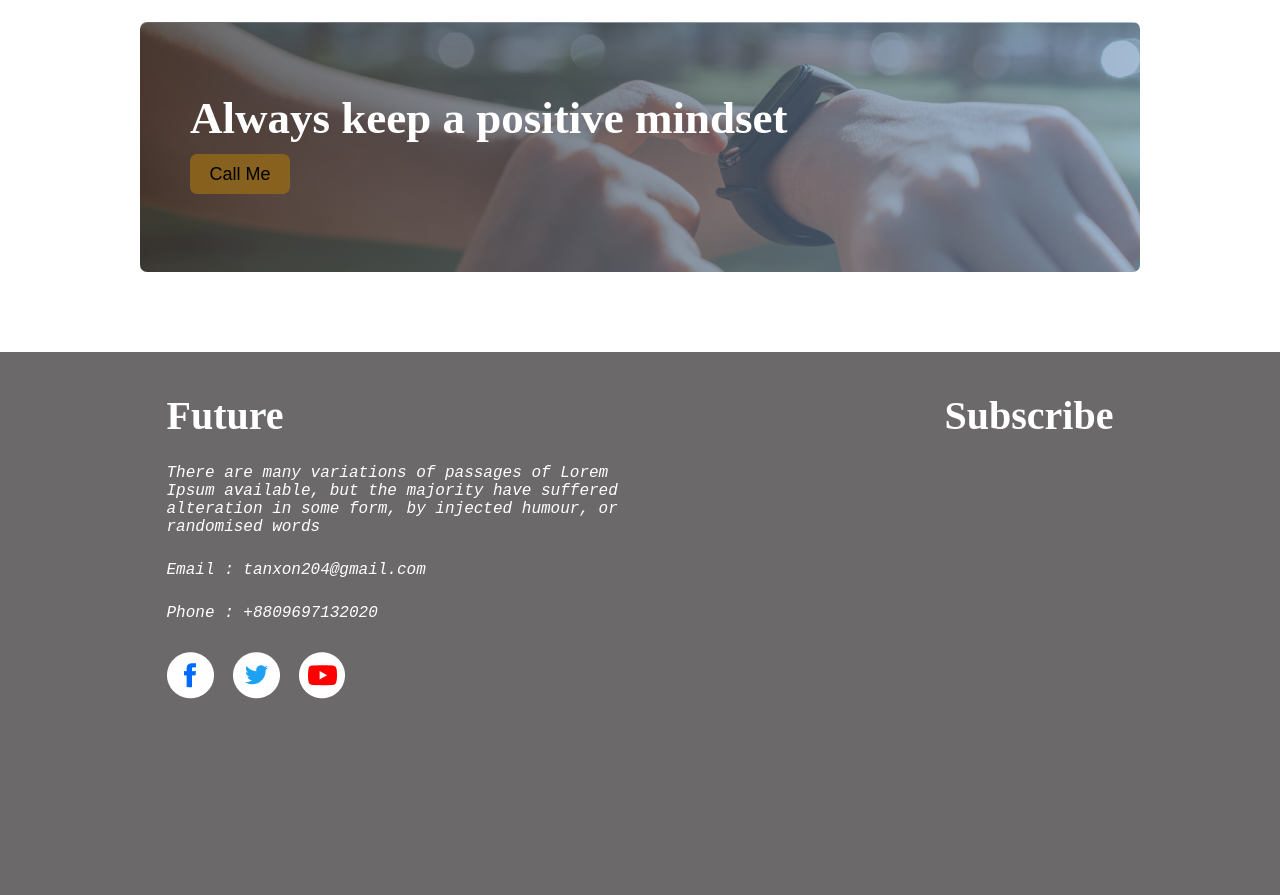
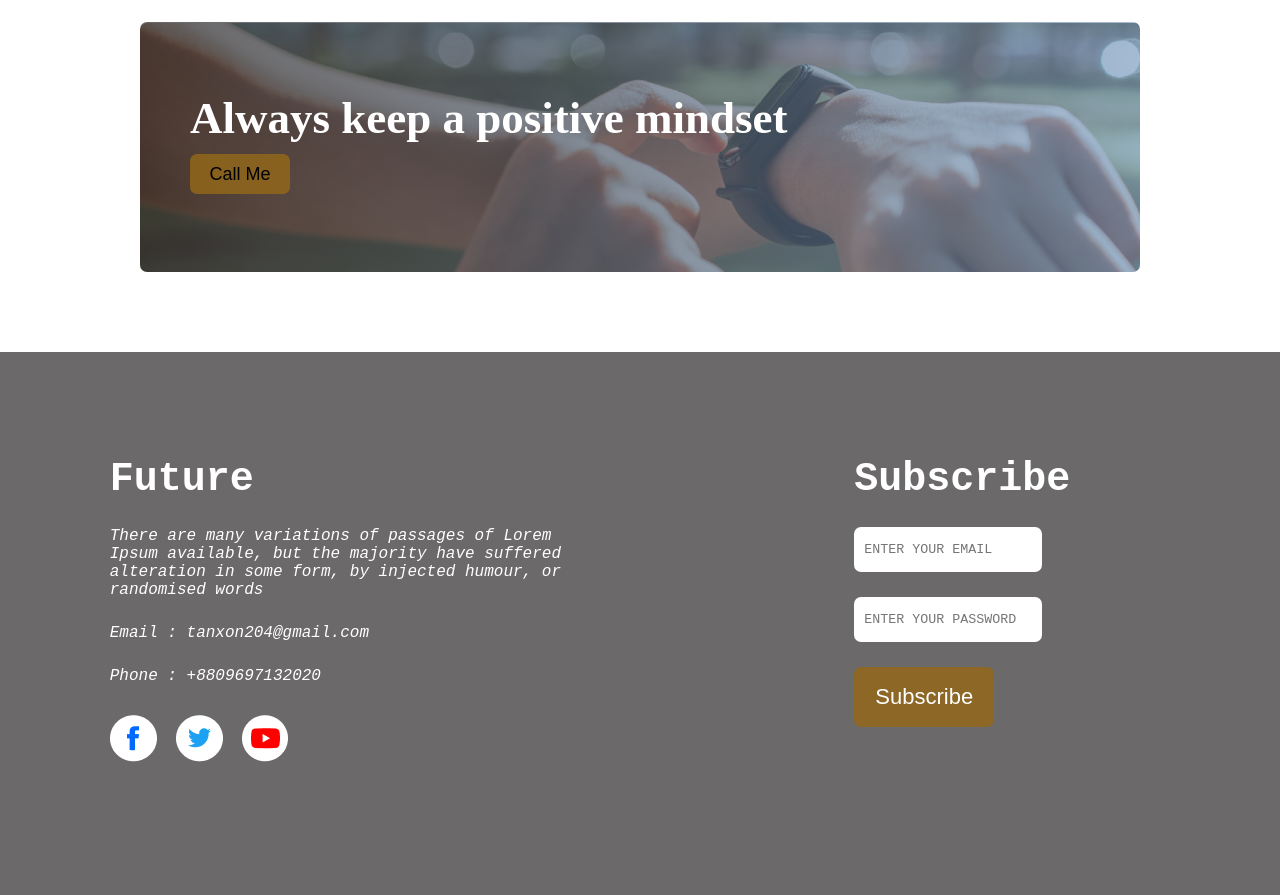
Before and after one commit to Shahab17/practice-task, a plain HTML site: page index.html in a window 1280 px wide. Shown: the part 1777-2672 px from the top of the page. Drawn offline with Linux system fonts and the light colour scheme.

Commit message:
finished footer right and complete the project

```diff
--- a/index.html
+++ b/index.html
@@ -102,6 +102,11 @@
             </div>
             <div class="footer-title">
                 <h2 class="footer-head" >Subscribe</h2>
+                <form>
+                    <input type="email" name="" placeholder="ENTER YOUR EMAIL" id=""><br>
+                    <input type="password" placeholder="ENTER YOUR PASSWORD" name="" id=""><br>
+                    <button class="footer-btn" >Subscribe</button>
+                </form>
             </div>
 
         </div>
--- a/styles/styles.css
+++ b/styles/styles.css
@@ -134,14 +134,16 @@ button{
     display: flex;
     justify-content: space-around;
     padding: 40px;
-    gap: 40px;
+    gap: 20px;
  }
  .footer-title{
     color: white;
+    padding-right: 100px;
  }
  .footer-head{
     font-size: 40px;
-    font-family: work sans;
+    font-family: 'Courier New', Courier, monospace;
+    padding-top: 65px;
  }
  .footer-para{
     width: 485px;
@@ -155,3 +157,20 @@ button{
     margin-top: 30px;
     cursor: pointer;
  }
+
+ form input{
+    padding:  15px 10px;
+    margin-top: 25px;
+    border: 0;
+    border-radius: 7px;
+    color: #444343;
+    font-family: 'Courier New', Courier, monospace;
+
+
+ }
+.footer-btn{
+
+    margin-top: 25px;
+    color: white;
+    font-size: 22px;
+}
```
